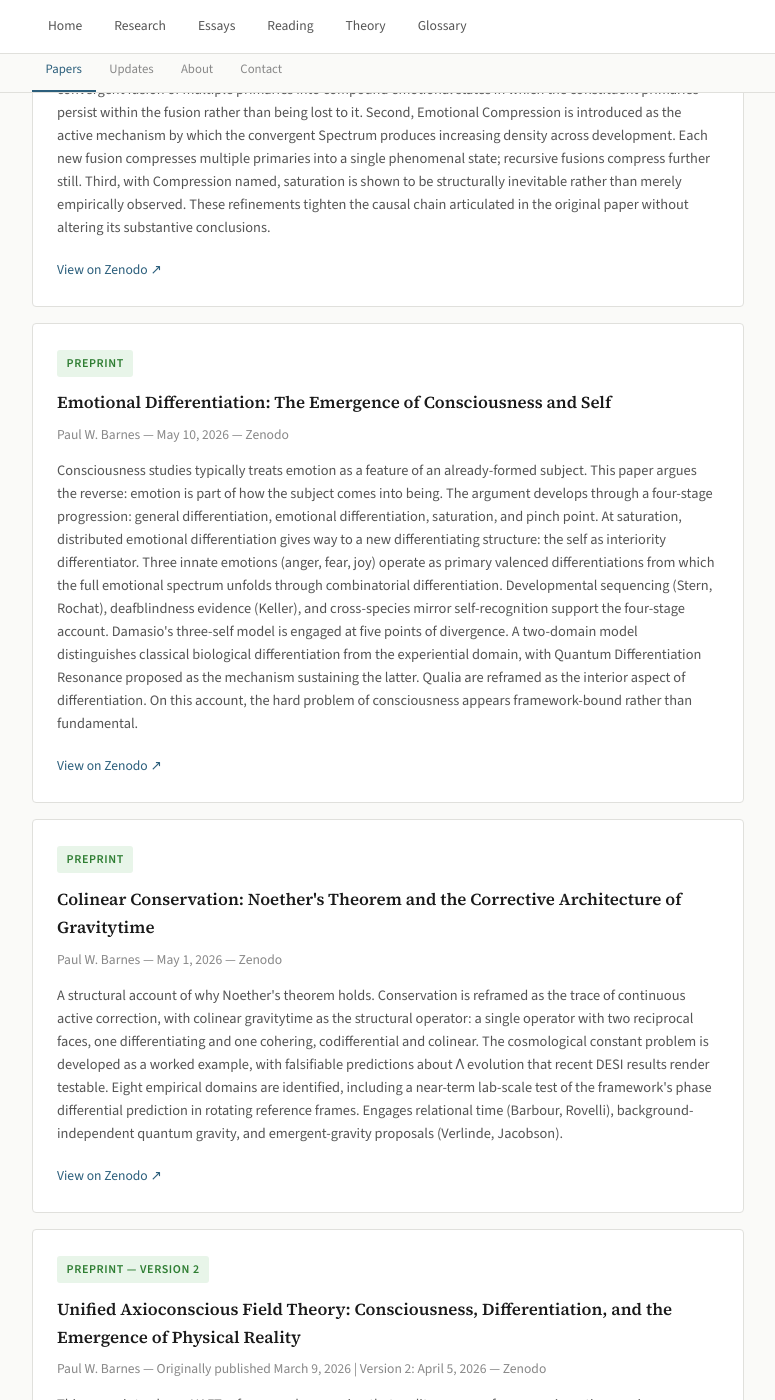
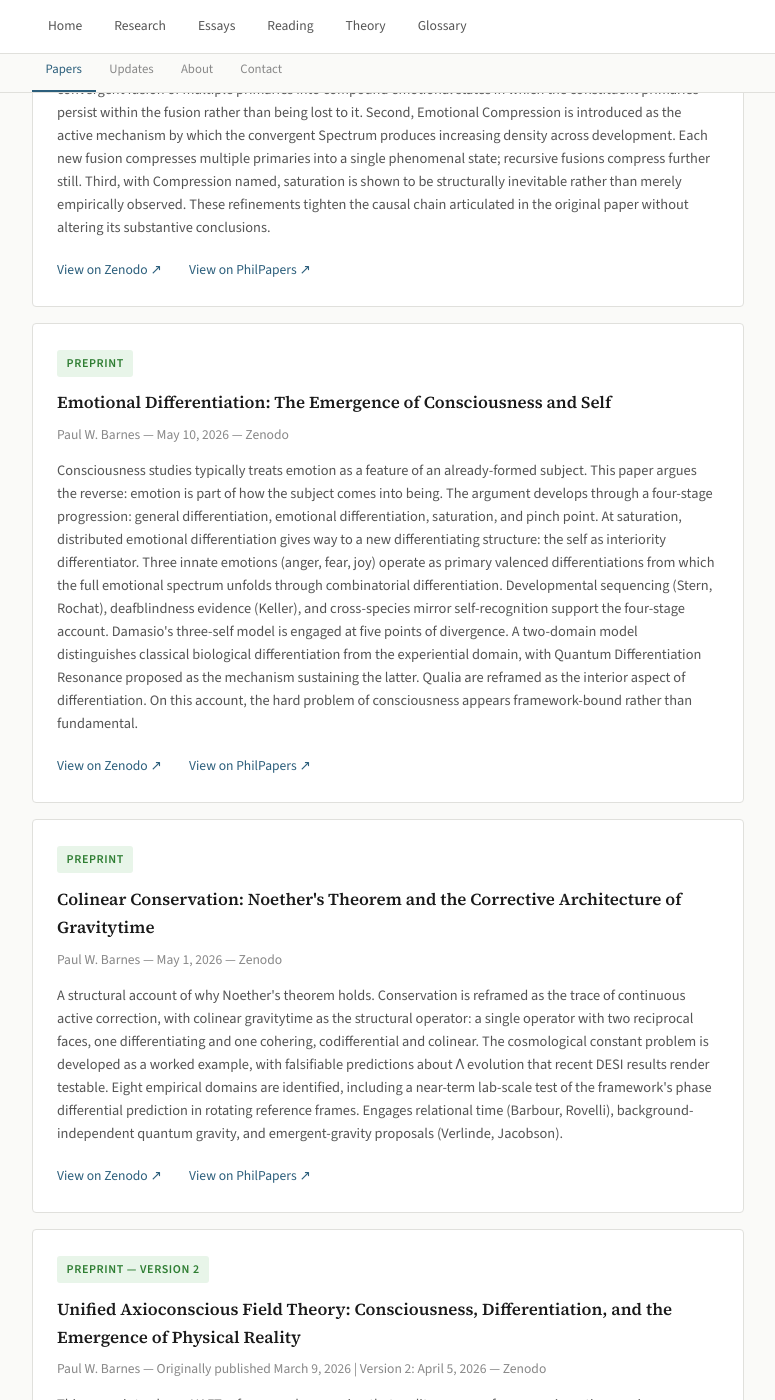
Before and after one commit to axioconsciousness/axioconsciousness.github.io, a Jekyll site: the page index.html, which Jekyll copies as it is, in a window 1280 px wide and 1400 px high, scrolled down 516 px. Shown: the whole window, without its empty margins (252-1027 px from the left). Built offline with Jekyll 4.4.1, drawn with Linux system fonts in a browser that asks for light colours.

Commit message:
Add files via upload

```diff
--- a/index.html
+++ b/index.html
@@ -448,6 +448,7 @@ padding: 2rem 0;
 <p class="paper-abstract">This supplement to "Emotional Differentiation: The Emergence of Consciousness and Self" (Barnes 2026c) develops three theoretical refinements left implicit in the original paper. First, the Emotional Tree and Emotional Spectrum are distinguished as two structurally different aspects of emotional life: the Tree describes the divergent branching of variants from each primary emotion, while the Spectrum describes the convergent fusion of multiple primaries into compound emotional states in which the constituent primaries persist within the fusion rather than being lost to it. Second, Emotional Compression is introduced as the active mechanism by which the convergent Spectrum produces increasing density across development. Each new fusion compresses multiple primaries into a single phenomenal state; recursive fusions compress further still. Third, with Compression named, saturation is shown to be structurally inevitable rather than merely empirically observed. These refinements tighten the causal chain articulated in the original paper without altering its substantive conclusions.</p>
 <div class="paper-links">
 <a href="https://doi.org/10.5281/zenodo.20238791" target="_blank">View on Zenodo ↗</a>
+<a href="https://philpapers.org/rec/BARECA-21" target="_blank">View on PhilPapers ↗</a>
 </div>
 </div>
 <div class="paper-card">
@@ -457,6 +458,7 @@ padding: 2rem 0;
 <p class="paper-abstract">Consciousness studies typically treats emotion as a feature of an already-formed subject. This paper argues the reverse: emotion is part of how the subject comes into being. The argument develops through a four-stage progression: general differentiation, emotional differentiation, saturation, and pinch point. At saturation, distributed emotional differentiation gives way to a new differentiating structure: the self as interiority differentiator. Three innate emotions (anger, fear, joy) operate as primary valenced differentiations from which the full emotional spectrum unfolds through combinatorial differentiation. Developmental sequencing (Stern, Rochat), deafblindness evidence (Keller), and cross-species mirror self-recognition support the four-stage account. Damasio's three-self model is engaged at five points of divergence. A two-domain model distinguishes classical biological differentiation from the experiential domain, with Quantum Differentiation Resonance proposed as the mechanism sustaining the latter. Qualia are reframed as the interior aspect of differentiation. On this account, the hard problem of consciousness appears framework-bound rather than fundamental.</p>
 <div class="paper-links">
 <a href="https://doi.org/10.5281/zenodo.20115674" target="_blank">View on Zenodo ↗</a>
+<a href="https://philarchive.org/rec/BAREDT-7" target="_blank">View on PhilPapers ↗</a>
 </div>
 </div>
 <div class="paper-card">
@@ -466,6 +468,7 @@ padding: 2rem 0;
 <p class="paper-abstract">A structural account of why Noether's theorem holds. Conservation is reframed as the trace of continuous active correction, with colinear gravitytime as the structural operator: a single operator with two reciprocal faces, one differentiating and one cohering, codifferential and colinear. The cosmological constant problem is developed as a worked example, with falsifiable predictions about Λ evolution that recent DESI results render testable. Eight empirical domains are identified, including a near-term lab-scale test of the framework's phase differential prediction in rotating reference frames. Engages relational time (Barbour, Rovelli), background-independent quantum gravity, and emergent-gravity proposals (Verlinde, Jacobson).</p>
 <div class="paper-links">
 <a href="https://doi.org/10.5281/zenodo.19945285" target="_blank">View on Zenodo ↗</a>
+<a href="https://philpapers.org/rec/BARCCN" target="_blank">View on PhilPapers ↗</a>
 </div>
 </div>
 <div class="paper-card">
@@ -476,6 +479,7 @@ padding: 2rem 0;
 <div class="paper-links">
 <a href="https://doi.org/10.5281/zenodo.19433409" target="_blank">View on Zenodo (v3) ↗</a>
 <a href="https://doi.org/10.5281/zenodo.18921322" target="_blank">Version 1 ↗</a>
+<a href="https://philpapers.org/rec/BARUAF-2" target="_blank">View on PhilPapers ↗</a>
 </div>
 </div>
 <div class="paper-card">
@@ -485,7 +489,7 @@ padding: 2rem 0;
 <p class="paper-abstract">A structural argument from UAFT that AI cannot become conscious, not because of insufficient complexity, but because the computational substrate is ontologically incompatible with what consciousness requires. Introduces two novel concepts: the Binary Severance Threshold (BST) and the Null State Barrier (NSB). Examines classical computing, quantum computing, neuromorphic architectures, and Orch-OR.</p>
 <div class="paper-links">
 <a href="https://doi.org/10.5281/zenodo.19432883" target="_blank">View on Zenodo ↗</a>
-<a href="https://philpeople.org/profiles/paul-barnes" target="_blank">View on PhilPapers ↗</a>
+<a href="https://philarchive.org/rec/BARTBS-4" target="_blank">View on PhilPapers ↗</a>
 </div>
 </div>
 <div class="paper-card">
```
